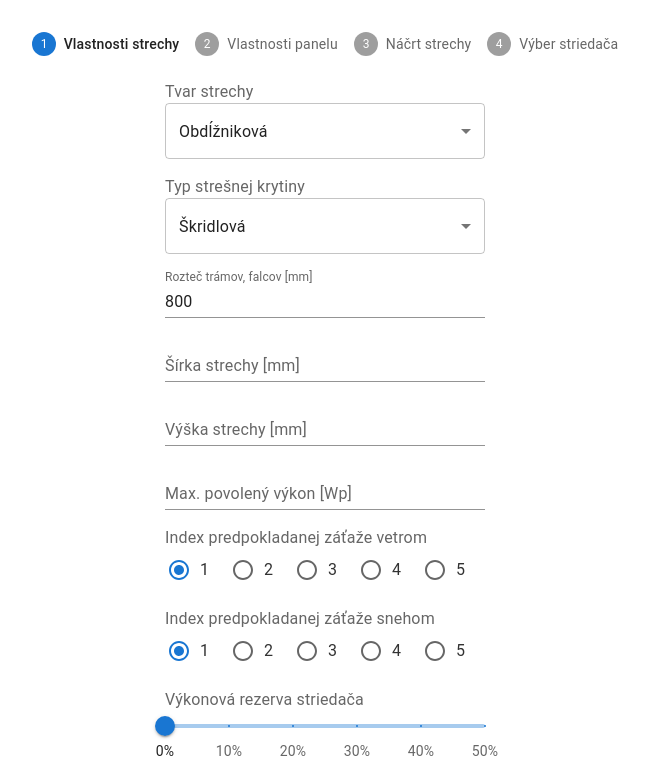
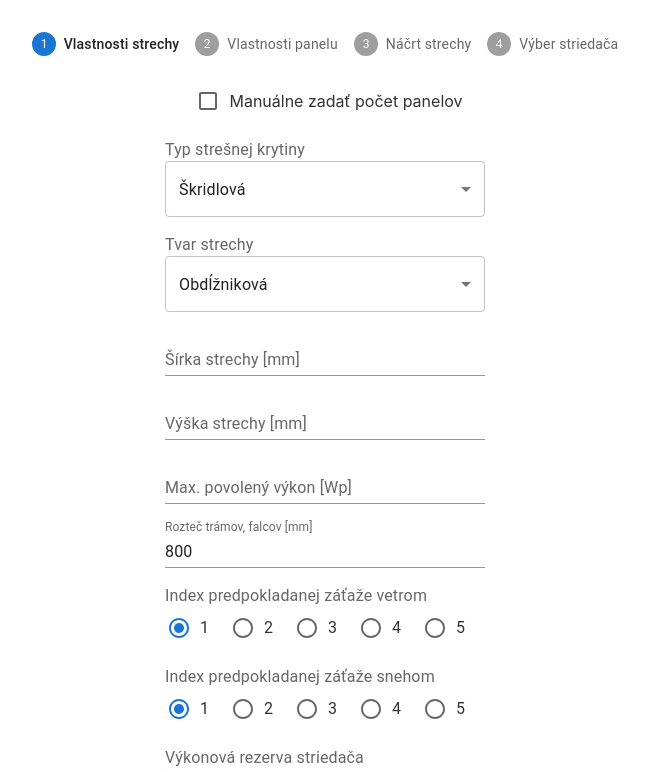
Before and after one commit to davidvajda/pv-calculator, a React (Create React App) app: page / in a window 1280 px wide. Shown: the top 772 px of the page, without its empty margins (315-964 px from the left). Built offline with nearby package versions, Linux system fonts and the light colour scheme.

Commit message:
added possibility to enter panel amounts manually

```diff
--- a/server.js
+++ b/server.js
@@ -134,7 +134,7 @@ app.listen(port);
 console.log("Server listening at port " + port);
 
 // DONE ->  option to select 0 to 50% of invertor spare capacity
-//          option to make roof for x rows with x1, x2, x3.. xn panels
+// DONE ->  option to make roof for x rows with x1, x2, x3.. xn panels
 // DONE ->  back button on last page
 //          map of load
 //          replace mcb with fuse holder + fuses
@@ -143,3 +143,5 @@ console.log("Server listening at port " + port);
 //          add protection devices to resources
 //          add possibility to change panel
 //          websupport hosting
+//          change milimeters to meters in input fields
+//          performance issue when holding power reserve
--- a/src/Components/TextInput/TextInput.js
+++ b/src/Components/TextInput/TextInput.js
@@ -4,26 +4,27 @@ import TextField from "@mui/material/TextField";
 import Tooltip from "@mui/material/Tooltip";
 
 export const TextInput = ({
+  idx = 0,
   label,
   value,
   appDispatch,
   appDispatchAction,
   type,
+  size = "regular",
   disabled,
   description,
 }) => {
   const numberappDispatch = (value) => {
     const numericValue = parseInt(value);
-
     if (numericValue < 0 || value === "") {
       return appDispatch({
         type: appDispatchAction,
-        payload: { value: 0 },
+        payload: { value: 0, idx: idx },
       });
     } else {
       return appDispatch({
         type: appDispatchAction,
-        payload: { value: numericValue },
+        payload: { value: numericValue, idx: idx },
       });
     }
   };
@@ -33,8 +34,14 @@ export const TextInput = ({
   };
 
   return (
-    <Tooltip title={description} followCursor enterDelay={300} leaveDelay={50} placement="left">
-      <div className="input">
+    <Tooltip
+      title={description}
+      followCursor
+      enterDelay={300}
+      leaveDelay={50}
+      placement="left"
+    >
+      <div className={size === "small" ? "small-input" : "input"}>
         <TextField
           disabled={disabled}
           fullWidth={true}
--- a/src/ContextProvider/ContextProvider.js
+++ b/src/ContextProvider/ContextProvider.js
@@ -1,3 +1,4 @@
+import { TabPanelUnstyled } from "@mui/base";
 import React, { useReducer, createContext } from "react";
 
 import { useLocalStorage } from "../Hooks/useLocalStorage";
@@ -20,6 +21,7 @@ const defaultAppContext = {
   maxPlantPower: 0,
   allowPowerReserve: true,
   powerReserve: 0,
+  manualPanelAmounts: false,
 };
 
 const defaultMaterialContext = {
@@ -63,6 +65,7 @@ const steps = {
 };
 
 export const APP_ACTIONS = {
+  MANUAL_PANEL_AMOUNTS: "manualPanelAmounts",
   POWER_RESERVE: "powerReserve",
   ROOF_HEIGHT: "roofHeight",
   ROOF_WIDTH: "roofWidth",
@@ -77,6 +80,8 @@ export const APP_ACTIONS = {
   NEXT_SCREEN: "nextScreen",
   PREV_SCREEN: "prevScreen",
   RESET_FORM: "resetForm",
+
+  FILL_ROOF_SIZE: "fillRoofSize",
 };
 
 export const OUTPUT_ACTIONS = {
@@ -84,12 +89,20 @@ export const OUTPUT_ACTIONS = {
   MOUNTING_MATERIAL: "mountingMaterial",
   INVERTOR_MATERIAL: "invertorMaterial",
   DELETE_PANEL: "deletePanel",
+  CHANGE_ROW_AMOUNT: "changeRowAmount",
+  CHANGE_AMOUNT_IN_ROW: "changeAmountInRow",
+  FILL_USABLE_WIDTHS: "fillUsableWidths",
 };
 
 export const ContextProvider = ({ children }) => {
   const changeAppState = (appState, action) => {
     switch (action.type) {
       // inputs
+      case APP_ACTIONS.MANUAL_PANEL_AMOUNTS:
+        return {
+          ...appState,
+          manualPanelAmounts: !appState.manualPanelAmounts,
+        };
       case APP_ACTIONS.POWER_RESERVE:
         return { ...appState, powerReserve: action.payload.value };
       case APP_ACTIONS.ROOF_HEIGHT:
@@ -118,22 +131,63 @@ export const ContextProvider = ({ children }) => {
         return { ...appState, screen: appState.screen - 1 };
       case APP_ACTIONS.RESET_FORM:
         return defaultAppContext;
+
       default:
         return appState;
     }
   };
 
   const changeOutputState = (outputState, action) => {
+    const panelsReference = outputState.panelLayout.panels;
+
     switch (action.type) {
+      case OUTPUT_ACTIONS.CHANGE_ROW_AMOUNT:
+        const targetAmount = action.payload.value;
+        const panelArray = Array(targetAmount)
+          .fill(0)
+          .map((_, i) => {
+            if (i < panelsReference.length) {
+              return panelsReference[i];
+            }
+            return 0;
+          });
+        return {
+          ...outputState,
+          panelLayout: { ...outputState.panelLayout, panels: [...panelArray] },
+        };
+      case OUTPUT_ACTIONS.CHANGE_AMOUNT_IN_ROW:
+        const targetPanelAmount = action.payload.value;
+        const idx = action.payload.idx;
+        const panelArr = [...outputState.panelLayout.panels];
+        panelArr[idx] = targetPanelAmount;
+        return {
+          ...outputState,
+          panelLayout: { ...outputState.panelLayout, panels: [...panelArr] },
+        };
+      case OUTPUT_ACTIONS.FILL_USABLE_WIDTHS:
+        let roofWidth = 600; // safe distance from left and right
+
+        const widestPanelRow = Math.max(...panelsReference)
+        const panelWidth = materialState.panelWidth;
+
+        const newUsableWidths = Array(panelsReference.length).fill(roofWidth + (widestPanelRow * panelWidth))
+
+        return {
+          ...outputState,
+          panelLayout: { ...outputState.panelLayout, usableWidths: [...newUsableWidths] },
+        }
       case OUTPUT_ACTIONS.PANEL_LAYOUT:
         return { ...outputState, panelLayout: action.payload.value };
       case OUTPUT_ACTIONS.MOUNTING_MATERIAL:
         return { ...outputState, mountingMaterial: action.payload.value };
       case OUTPUT_ACTIONS.INVERTOR_MATERIAL:
-        return { ...outputState, invertors: {
-          invertor: action.payload.invertor,
-          stringDivisions: action.payload.stringDivisions,
-        } };
+        return {
+          ...outputState,
+          invertors: {
+            invertor: action.payload.invertor,
+            stringDivisions: action.payload.stringDivisions,
+          },
+        };
       case OUTPUT_ACTIONS.DELETE_PANEL:
         const newPanels = outputState.panelLayout.panels.map((amount, idx) => {
           return idx === action.payload.value
@@ -151,14 +205,17 @@ export const ContextProvider = ({ children }) => {
         return outputState;
     }
   };
+
   const [materialState, setMaterialState] = useLocalStorage(
     "materialContext",
     defaultMaterialContext
   );
+
   const [outputState, outputDispatch] = useReducer(
     changeOutputState,
     defaultOutputContext
   );
+
   const [appState, appDispatch] = useReducer(changeAppState, defaultAppContext);
 
   return (
--- a/src/Pages/FormPage/FormPage.js
+++ b/src/Pages/FormPage/FormPage.js
@@ -2,8 +2,10 @@ import React, { useEffect, useContext } from "react";
 
 import {
   AppStateContext,
+  OutputContext,
   MaterialStateContext,
   APP_ACTIONS,
+  OUTPUT_ACTIONS,
 } from "../../ContextProvider/ContextProvider";
 import { TextInput } from "../../Components/TextInput/TextInput";
 import { SelectInput } from "../../Components/SelectInput/SelectInput";
@@ -11,9 +13,9 @@ import { SliderInput } from "../../Components/SliderInput/SliderInput";
 import { CheckboxInput } from "../../Components/CheckboxInput/CheckboxInput";
 import { RadioButtonInput } from "../../Components/RadioButtonInput/RadioButtonInput";
 
-
 const FormPage = () => {
   const { appState, appDispatch } = useContext(AppStateContext);
+  const { outputState, outputDispatch } = useContext(OutputContext);
   const { materialState } = useContext(MaterialStateContext);
 
   const roofShapeOptions = {
@@ -45,6 +47,26 @@ const FormPage = () => {
     });
   }
 
+  const renderRowInputs = (amount) => {
+    const panelsInRows = [];
+    for (let i = 0; i < amount; i++) {
+      panelsInRows.push(
+        <TextInput
+          key={i}
+          idx={i}
+          label={`${i}. rad`}
+          value={outputState.panelLayout.panels[i]}
+          appDispatch={outputDispatch}
+          appDispatchAction={OUTPUT_ACTIONS.CHANGE_AMOUNT_IN_ROW}
+          type={"number"}
+          size={"small"}
+          description={`Počet panelov v ${i}. rade`}
+        />
+      );
+    }
+    return panelsInRows;
+  };
+
   useEffect(() => {
     appDispatch({
       type: "hookRuster",
@@ -54,16 +76,14 @@ const FormPage = () => {
 
   return (
     <div className="page-wrapper">
-      <div className="text-input-container">
-
-        <SelectInput
-          label={"Tvar strechy"}
-          itemLabels={roofShapeOptions.labels}
-          values={roofShapeOptions.values}
+      <CheckboxInput
+        label={"Manuálne zadať počet panelov"}
         appDispatch={appDispatch}
-          appDispatchAction={APP_ACTIONS.ROOF_SHAPE}
-          defaultValue={appState.roofShape}
-          description={`Tvar plochy, na ktorej majú byť panely umiestnené.`}
+        appDispatchAction={APP_ACTIONS.MANUAL_PANEL_AMOUNTS}
+        value={appState.manualPanelAmounts}
+        description={
+          "Po vybraní možnosti je možné namiesto rozmerov strechy manuálne zadať počty panelov."
+        }
       />
       <SelectInput
         label={"Typ strešnej krytiny"}
@@ -74,18 +94,32 @@ const FormPage = () => {
         defaultValue={appState.roofType}
         description={`Typ krytitiny, ktorá je použitá na ploche umiestnenia panelov.`}
       />
+
+      {appState.manualPanelAmounts ? (
+        <>
           <TextInput
-          label={"Rozteč trámov, falcov [mm]"}
-          value={appState.hookRuster}
+            label={"Počet radov panelov"}
+            value={outputState.panelLayout.panels.length}
+            appDispatch={outputDispatch}
+            appDispatchAction={OUTPUT_ACTIONS.CHANGE_ROW_AMOUNT}
+            type={"number"}
+            description={`Počet radov panelov.`}
+          />
+          <div className="row-inputs">
+            {renderRowInputs(outputState.panelLayout.panels.length)}
+          </div>
+        </>
+      ) : (
+        <>
+          <SelectInput
+            label={"Tvar strechy"}
+            itemLabels={roofShapeOptions.labels}
+            values={roofShapeOptions.values}
             appDispatch={appDispatch}
-          appDispatchAction={APP_ACTIONS.HOOK_RUSTER}
-          type={"number"}
-          description={`Montážne háky/držiaky sa používajú na každý tám,
-          preto je pre vyrátanie správneho počtu držiakov dôležité určiť rozteč trámov.
-          Rozmer sa zadáva v milimetroch kvôli lepšej presnosti výpočtu.`}
+            appDispatchAction={APP_ACTIONS.ROOF_SHAPE}
+            defaultValue={appState.roofShape}
+            description={`Tvar plochy, na ktorej majú byť panely umiestnené.`}
           />
-      </div>
-      <div className="text-input-container">
           {appState.roofShape === "trapezoid" ? (
             <TextInput
               label={"Šírka strechy vrch [mm]"}
@@ -113,6 +147,9 @@ const FormPage = () => {
             type={"number"}
             description={`Výška strehcy v milimetroch. Výškou je myslená dĺžka povrchu, na ktorej budú panely umiestnené.`}
           />
+        </>
+      )}
+
       <TextInput
         label={"Max. povolený výkon [Wp]"}
         value={appState.maxPlantPower}
@@ -122,8 +159,17 @@ const FormPage = () => {
         description={`Ak je zadaná hodnota (vo Wp), vyráta sa počet panelov neprekračujúci zadanú hodnotu.
           Ak hodnota zadaná nie je, výpočet prebehne bez obomedzenia.`}
       />
-      </div>
-      <div className="text-input-container">
+      <TextInput
+        label={"Rozteč trámov, falcov [mm]"}
+        value={appState.hookRuster}
+        appDispatch={appDispatch}
+        appDispatchAction={APP_ACTIONS.HOOK_RUSTER}
+        type={"number"}
+        description={`Montážne háky/držiaky sa používajú na každý tám,
+          preto je pre vyrátanie správneho počtu držiakov dôležité určiť rozteč trámov.
+          Rozmer sa zadáva v milimetroch kvôli lepšej presnosti výpočtu.`}
+      />
+
       <RadioButtonInput
         label={"Index predpokladanej záťaže vetrom"}
         radioLabels={loadIndexOptions.labels}
@@ -148,9 +194,10 @@ const FormPage = () => {
         value={appState.powerReserve}
         appDispatch={appDispatch}
         appDispatchAction={APP_ACTIONS.POWER_RESERVE}
-          description={"Na striedač je možné zapojiť väčší výkon panelov až o 50%. 0% znanená, že sa pre panely s výkonom 5kW vyberie 5kW striedač. 50% znamená, že sa pre 5kW panely vyberie 3,3kW striedač."}
+        description={
+          "Na striedač je možné zapojiť väčší výkon panelov až o 50%. 0% znanená, že sa pre panely s výkonom 5kW vyberie 5kW striedač. 50% znamená, že sa pre 5kW panely vyberie 3,3kW striedač."
+        }
       />
-      </div>
     </div>
   );
 };
--- a/src/Pages/PanelPage/PanelPage.js
+++ b/src/Pages/PanelPage/PanelPage.js
@@ -12,7 +12,6 @@ const PanelPage = () => {
       <div className="panel-dimensions">
         <PanelDimensions />
       </div>
-      <div className="text-input-container">
       <CheckboxInput
         label={"Použiť odporúčaný panel"}
         value={materialState.useDefaultPanel}
@@ -48,7 +47,6 @@ const PanelPage = () => {
         disabled={materialState.useDefaultPanel}
       />
     </div>
-    </div>
   );
 };
 
--- a/src/Pages/RoofPage/RoofPage.js
+++ b/src/Pages/RoofPage/RoofPage.js
@@ -2,6 +2,7 @@ import React, { useContext, useEffect, useState } from "react";
 
 import {
   AppStateContext,
+  APP_ACTIONS,
   MaterialStateContext,
   OutputContext,
   OUTPUT_ACTIONS,
@@ -17,7 +18,7 @@ import {
   getPanelLayoutTriangle,
   getPanelLayoutTrapezoid,
 } from "../../Utilities/layoutFunctions";
-import { countPanels } from "../../Utilities/countPanels"
+import { countPanels } from "../../Utilities/countPanels";
 
 export const EDGE_SAFE_DISTANCE = 600;
 export const CANVAS_SIZE = 600;
@@ -25,7 +26,7 @@ export const CANVAS_SIZE = 600;
 const RoofPage = () => {
   const { materialState } = useContext(MaterialStateContext);
   const { outputState, outputDispatch } = useContext(OutputContext);
-  const { appState } = useContext(AppStateContext);
+  const { appState, appDispatch } = useContext(AppStateContext);
 
   const [roofComponent, setRoofComponent] = useState(() => null);
 
@@ -38,6 +39,31 @@ const RoofPage = () => {
 
   useEffect(() => {
     const roofShape = appState.roofShape;
+    const manualPanelAmounts = appState.manualPanelAmounts;
+    const panelsReference = outputState.panelLayout.panels;
+
+    if (manualPanelAmounts) {
+      setRoofComponent(<RectangularRoof />);
+      outputDispatch({ type: OUTPUT_ACTIONS.FILL_USABLE_WIDTHS });
+      outputDispatch({
+        type: OUTPUT_ACTIONS.PANEL_LAYOUT,
+        payload: {
+          value: outputState.panelLayout,
+        },
+      });
+      appDispatch({
+        type: APP_ACTIONS.ROOF_WIDTH,
+        payload: {
+          value: Math.max(...panelsReference) * materialState.panelWidth + 600,
+        },
+      });
+      appDispatch({
+        type: APP_ACTIONS.ROOF_HEIGHT,
+        payload: {
+          value: panelsReference.length * materialState.panelHeight + 600,
+        },
+      });
+    } else {
       switch (roofShape) {
         case "rectangle":
           setRoofComponent(<RectangularRoof />);
@@ -97,7 +123,8 @@ const RoofPage = () => {
           // shouldn't happen
           console.log("Unvalid roof type in RoofShape switch!");
       }
-  }, [appState, materialState, outputDispatch]);
+    }
+  }, []);
 
   return (
     <>
@@ -115,8 +142,10 @@ const RoofPage = () => {
         )}
       </div>
       <div className="roof-info">
-        Počet panelov: {countPanels(outputState.panelLayout.panels)} s celkovým výkonom{" "}
-        {countPanels(outputState.panelLayout.panels) * materialState.panelPower}Wp
+        Počet panelov: {countPanels(outputState.panelLayout.panels)} s celkovým
+        výkonom{" "}
+        {countPanels(outputState.panelLayout.panels) * materialState.panelPower}
+        Wp
       </div>
     </>
   );
--- a/src/index.css
+++ b/src/index.css
@@ -164,7 +164,7 @@ margin-right: 1em;
   flex-direction: column;
 }
 
-.big-card  {
+.big-card {
   width: 25em;
 }
 
@@ -178,15 +178,6 @@ margin-right: 1em;
   max-height: 10em;
 }
 
-.text-input-container {
-  display: flex;
-  flex-wrap: wrap;
-  flex-direction: column;
-
-  justify-content: center;
-  align-items: center;
-
-}
 
 .item-card-container {
   width: 12em;
@@ -218,19 +209,11 @@ margin-right: 1em;
   max-height: 9em;
 }
 
-.text-input-container {
-  display: flex;
-  flex-wrap: wrap;
-  flex-direction: column;
-
-  justify-content: center;
-  align-items: center;
-}
 
 .download-button {
   text-decoration: none;
   border: 1px solid rgba(25, 118, 210, 0.5);
-    font-family: "Roboto","Helvetica","Arial",sans-serif;
+  font-family: "Roboto", "Helvetica", "Arial", sans-serif;
   font-weight: 500;
   font-size: 0.875rem;
   line-height: 1.75;
@@ -241,7 +224,7 @@ margin-right: 1em;
   border-radius: 4px;
   color: #1976d2;
   background-color: transparent;
-  transition: background-color 250ms cubic-bezier(0.4, 0, 0.2, 1) 0ms,box-shadow 250ms cubic-bezier(0.4, 0, 0.2, 1) 0ms,border-color 250ms cubic-bezier(0.4, 0, 0.2, 1) 0ms,color 250ms cubic-bezier(0.4, 0, 0.2, 1) 0ms;
+  transition: background-color 250ms cubic-bezier(0.4, 0, 0.2, 1) 0ms, box-shadow 250ms cubic-bezier(0.4, 0, 0.2, 1) 0ms, border-color 250ms cubic-bezier(0.4, 0, 0.2, 1) 0ms, color 250ms cubic-bezier(0.4, 0, 0.2, 1) 0ms;
 }
 
 .download-button:hover {
@@ -259,7 +242,7 @@ margin-right: 1em;
 }
 
 .dimension-panel:hover {
-  transform: rotate3d(0,0,0,00deg) rotate(0deg);
+  transform: rotate3d(0, 0, 0, 00deg) rotate(0deg);
   border-bottom: 1px solid #999;
   border-right: 1px solid #999;
   margin-bottom: 4px;
@@ -271,7 +254,7 @@ margin-right: 1em;
   background-image: radial-gradient(#999 1px, transparent 0px);
   background-size: 5px 5px;
   position: relative;
-  transform: rotate3d(.5,-.866,0,20deg) rotate(3deg);
+  transform: rotate3d(.5, -.866, 0, 20deg) rotate(3deg);
   border-bottom: 5px solid #999;
   border-right: 5px solid #999;
 
@@ -369,7 +352,7 @@ margin-right: 1em;
   color: grey;
 }
 
-.developer-info p a{
+.developer-info p a {
   color: lightblue;
   text-decoration: none;
 
@@ -406,3 +389,15 @@ margin-right: 1em;
 
   justify-content: center;
 }
+
+.row-inputs {
+  display: flex;
+  flex-wrap: wrap;
+  justify-content: center;
+  max-width: 21em;
+}
+
+.small-input {
+  width: 6em;
+  margin: .2em;
+}
```
Lines whose indentation alone changed are shown as unchanged.
